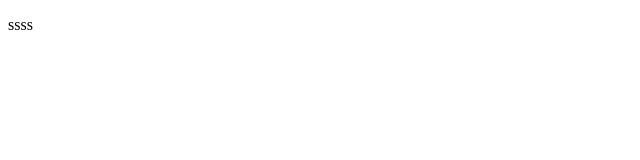
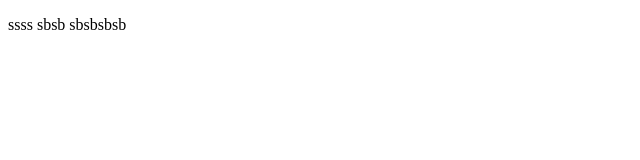
Before and after one commit to zhanggangtian521/gitskills, a plain HTML site: page index.html in a window 1280 px wide. Shown: the whole page, without its empty margins (0-640 px from the left). Drawn offline with Linux system fonts and the light colour scheme.

Commit message:
index.html

```diff
--- a/index.html
+++ b/index.html
@@ -5,6 +5,7 @@
 	<title>Document</title>
 </head>
 <body>
-	<p>ssss</p>
+	<p>ssss sbsb
+	sbsbsbsb</p>
 </body>
 </html>
```
